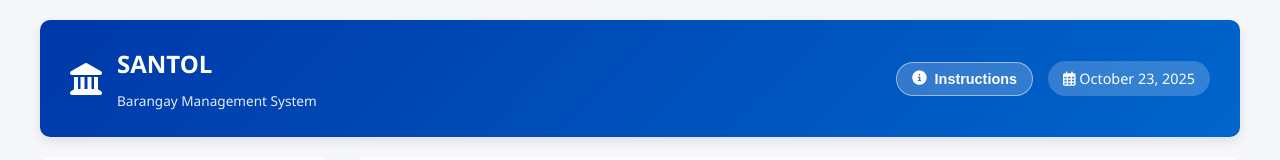
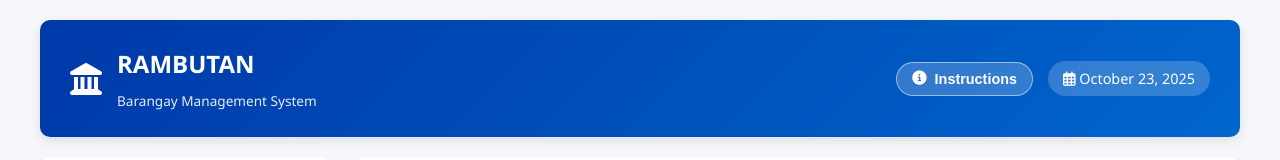
Before and after one commit to zupzupman/BMS_SANTOL_DEVELOPMENT, a plain HTML site: page index.html in a window 1280 px wide. Shown: the top 160 px of the page. Drawn offline with Linux system fonts and the light colour scheme.

Commit message:
index.html

```diff
--- a/index.html
+++ b/index.html
@@ -539,7 +539,7 @@
                         <i class="fas fa-landmark"></i>
                     </div>
                     <div class="logo-text">
-                        <h1>SANTOL</h1>
+                        <h1>RAMBUTAN</h1>
                         <p>Barangay Management System</p>
                     </div>
                 </div>
```
